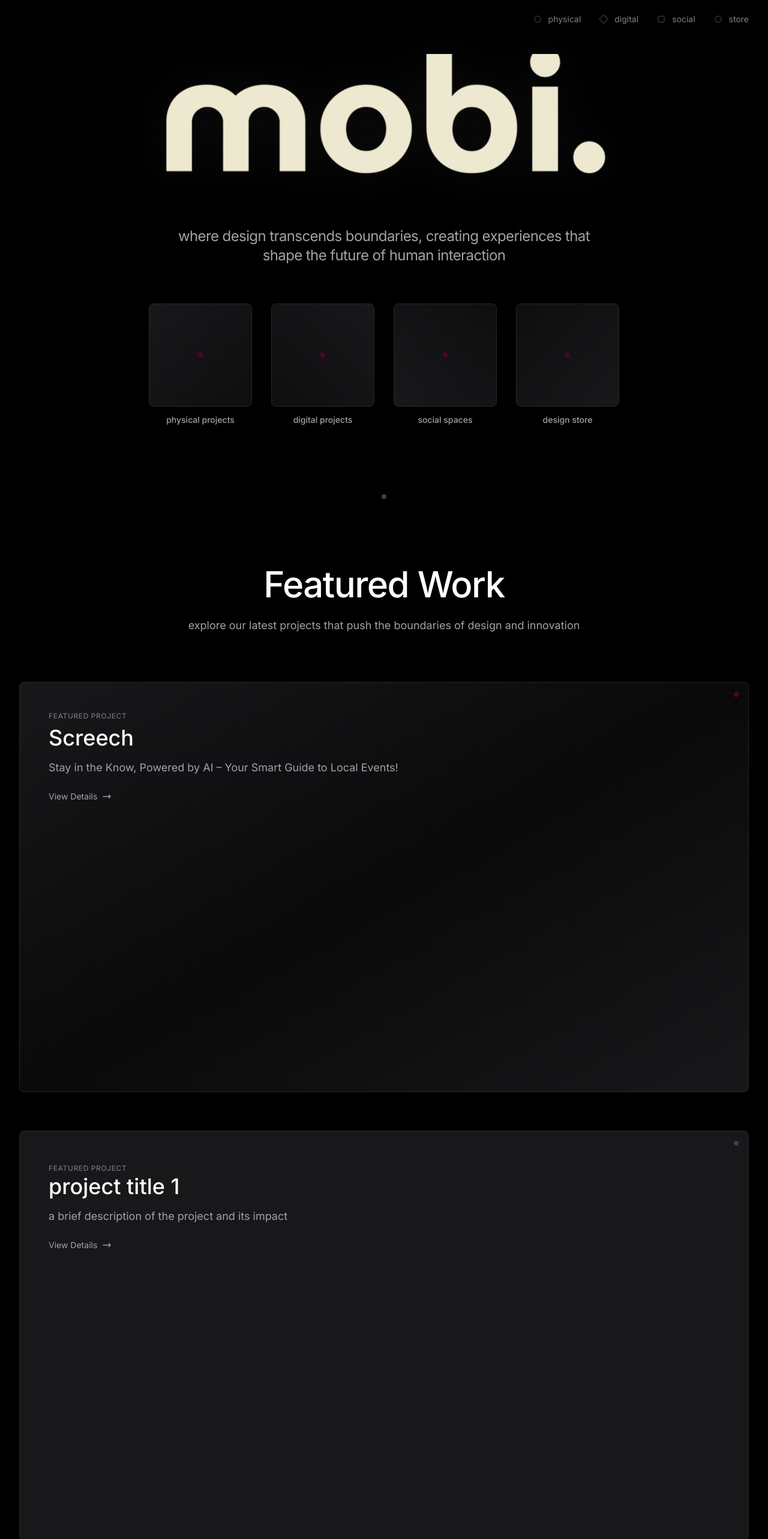
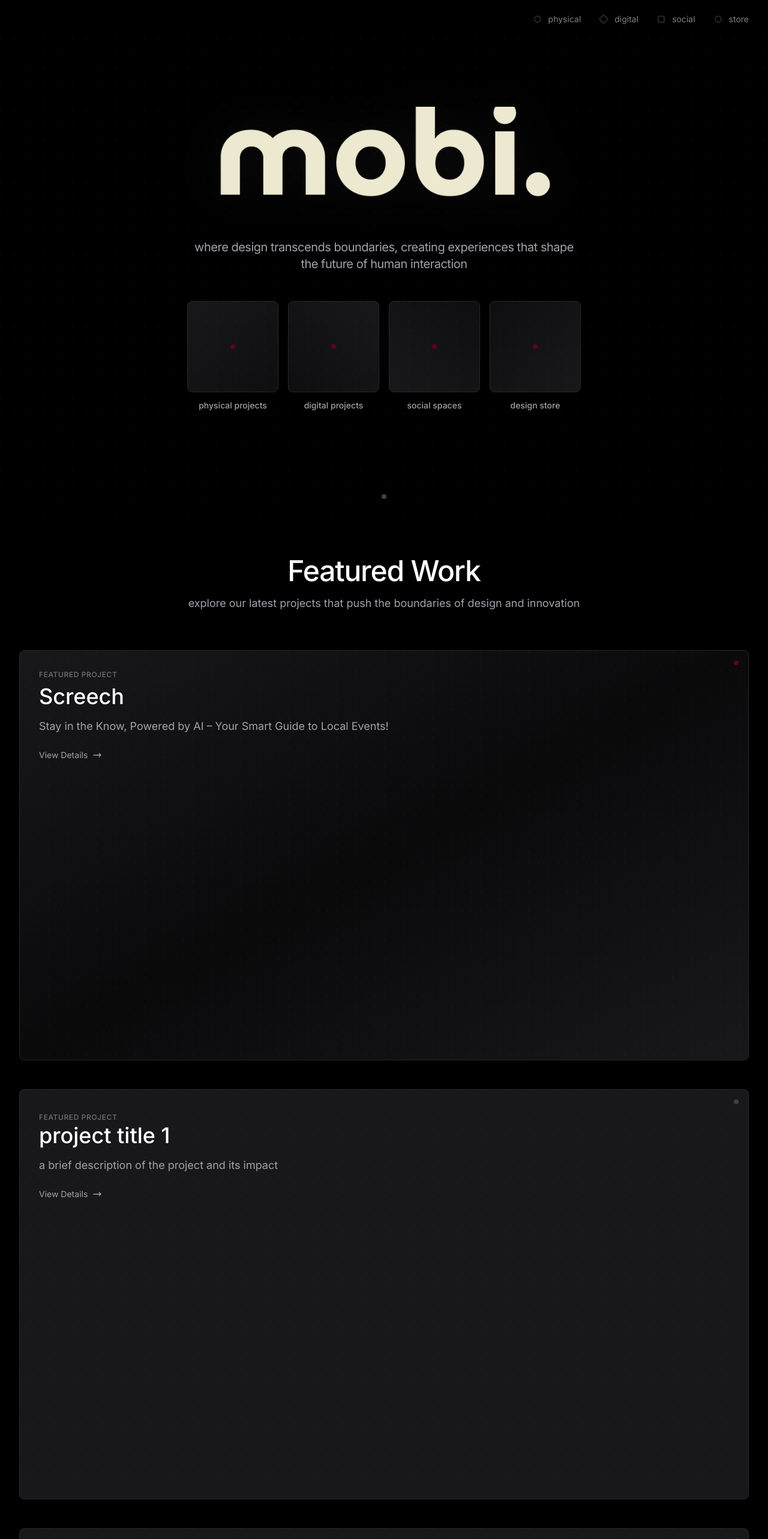
Before and after one commit to stilwellc/Mobi, a Next.js app: page / in a window 1280 px wide. Shown: the top 2566 px of the page at 60% size. Built offline with nearby package versions, Linux system fonts and the light colour scheme; a web font is replaced by a local one.

Commit message:
Reduce whitespace and improve spacing on homepage

```diff
--- a/app/page.tsx
+++ b/app/page.tsx
@@ -36,15 +36,15 @@ export default function Home() {
         className="relative z-10 min-h-screen flex flex-col items-center justify-center px-4 sm:px-6"
       >
         <div
-          className="text-center max-w-5xl mx-auto -mt-20 sm:-mt-32"
+          className="text-center max-w-5xl mx-auto -mt-8 sm:-mt-16"
         >
           <motion.div
-            className="flex justify-center items-center mb-12"
+            className="flex justify-center items-center mb-8 sm:mb-10"
             style={{
               filter: 'drop-shadow(0 0 40px rgba(255,255,255,0.05))',
             }}
           >
-            <div className="relative w-[280px] sm:w-[480px] md:w-[800px] h-[84px] sm:h-[144px] md:h-[240px] overflow-hidden">
+            <div className="relative w-[200px] sm:w-[400px] md:w-[600px] h-[60px] sm:h-[120px] md:h-[180px] overflow-hidden">
               <Image
                 src="/images/mobi-logo.png"
                 alt="mobi."
@@ -57,11 +57,11 @@ export default function Home() {
             </div>
           </motion.div>
 
-          <p className="text-lg sm:text-xl md:text-2xl text-zinc-400 font-normal tracking-tight mb-16 max-w-3xl mx-auto leading-relaxed px-4">
+          <p className="text-base sm:text-lg md:text-xl text-zinc-400 font-normal tracking-tight mb-8 sm:mb-12 max-w-2xl mx-auto leading-relaxed px-4">
             where design transcends boundaries, creating experiences that shape the future of human interaction
           </p>
 
-          <div className="grid grid-cols-1 md:grid-cols-4 gap-3 sm:gap-4 md:gap-8 px-2">
+          <div className="grid grid-cols-1 md:grid-cols-4 gap-2 sm:gap-3 md:gap-4 px-2">
             <div className="group relative">
               <Link href="/physical" className="block">
                 <div className="relative aspect-[6/1] md:aspect-square rounded-lg overflow-hidden bg-zinc-900 border border-zinc-800 md:hover:border-zinc-700 transition-all duration-300 md:hover:scale-[1.02]">
@@ -157,20 +157,20 @@ export default function Home() {
       </div>
 
       {/* Featured Section */}
-      <section className="relative z-10 min-h-screen bg-black py-20">
+      <section className="relative z-10 min-h-screen bg-black py-12 sm:py-16">
         <div className="max-w-7xl mx-auto px-4 sm:px-6 lg:px-8">
           <div
-            className="text-center mb-20"
+            className="text-center mb-12 sm:mb-16"
           >
-            <h2 className="text-4xl sm:text-5xl md:text-6xl font-medium tracking-tight text-white mb-6">
+            <h2 className="text-3xl sm:text-4xl md:text-5xl font-medium tracking-tight text-white mb-4">
               Featured Work
             </h2>
-            <p className="text-lg text-zinc-400 font-normal max-w-2xl mx-auto leading-relaxed">
+            <p className="text-base sm:text-lg text-zinc-400 font-normal max-w-2xl mx-auto leading-relaxed">
               explore our latest projects that push the boundaries of design and innovation
             </p>
           </div>
 
-          <div className="grid grid-cols-1 gap-16">
+          <div className="grid grid-cols-1 gap-8 sm:gap-12">
             <div className="group relative">
               <Link href="/digital/screech">
                 <div className="relative aspect-[16/9] rounded-lg overflow-hidden bg-zinc-900 border border-zinc-800 md:hover:border-zinc-700 transition-all duration-300 md:hover:scale-[1.01]">
@@ -184,7 +184,7 @@ export default function Home() {
                     whileHover={{ scale: [null, 1.5] }}
                     transition={{ type: "spring", stiffness: 400, damping: 10 }}
                   />
-                  <div className="absolute inset-0 p-8 sm:p-12 md:group-hover:translate-y-[-2px] transition-transform duration-300">
+                  <div className="absolute inset-0 p-6 sm:p-8 md:group-hover:translate-y-[-2px] transition-transform duration-300">
                     <span className="text-xs text-zinc-500 font-medium tracking-wider uppercase mb-2 block md:group-hover:text-zinc-400 transition-colors">
                       featured project
                     </span>
@@ -221,7 +221,7 @@ export default function Home() {
                   <div className="absolute top-4 right-4">
                     <div className="w-2 h-2 bg-zinc-700 rounded-full" />
                   </div>
-                  <div className="absolute inset-0 p-8 sm:p-12">
+                  <div className="absolute inset-0 p-6 sm:p-8">
                     <span className="text-xs text-zinc-500 font-medium tracking-wider uppercase mb-2">
                       featured project
                     </span>
```
